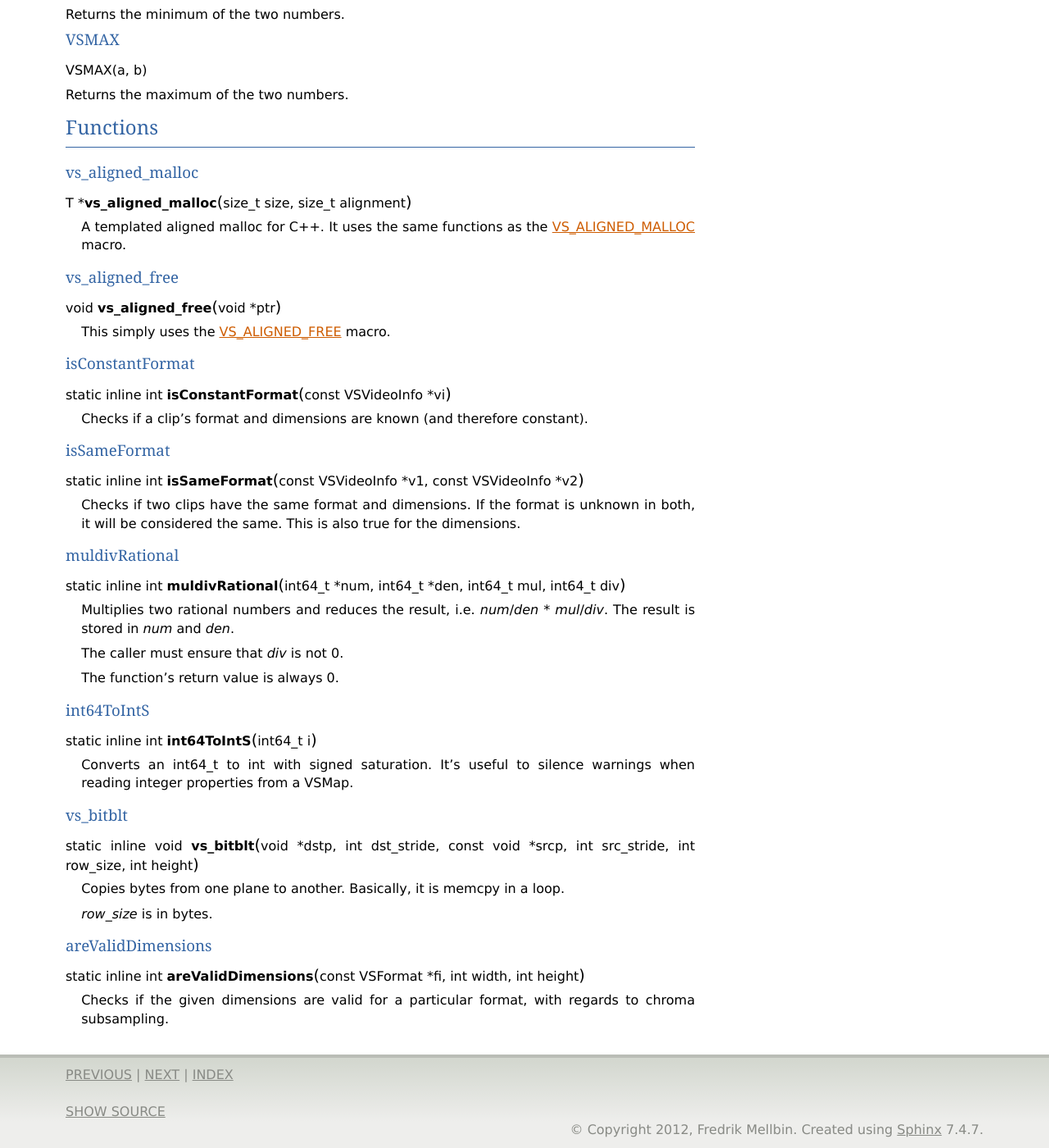
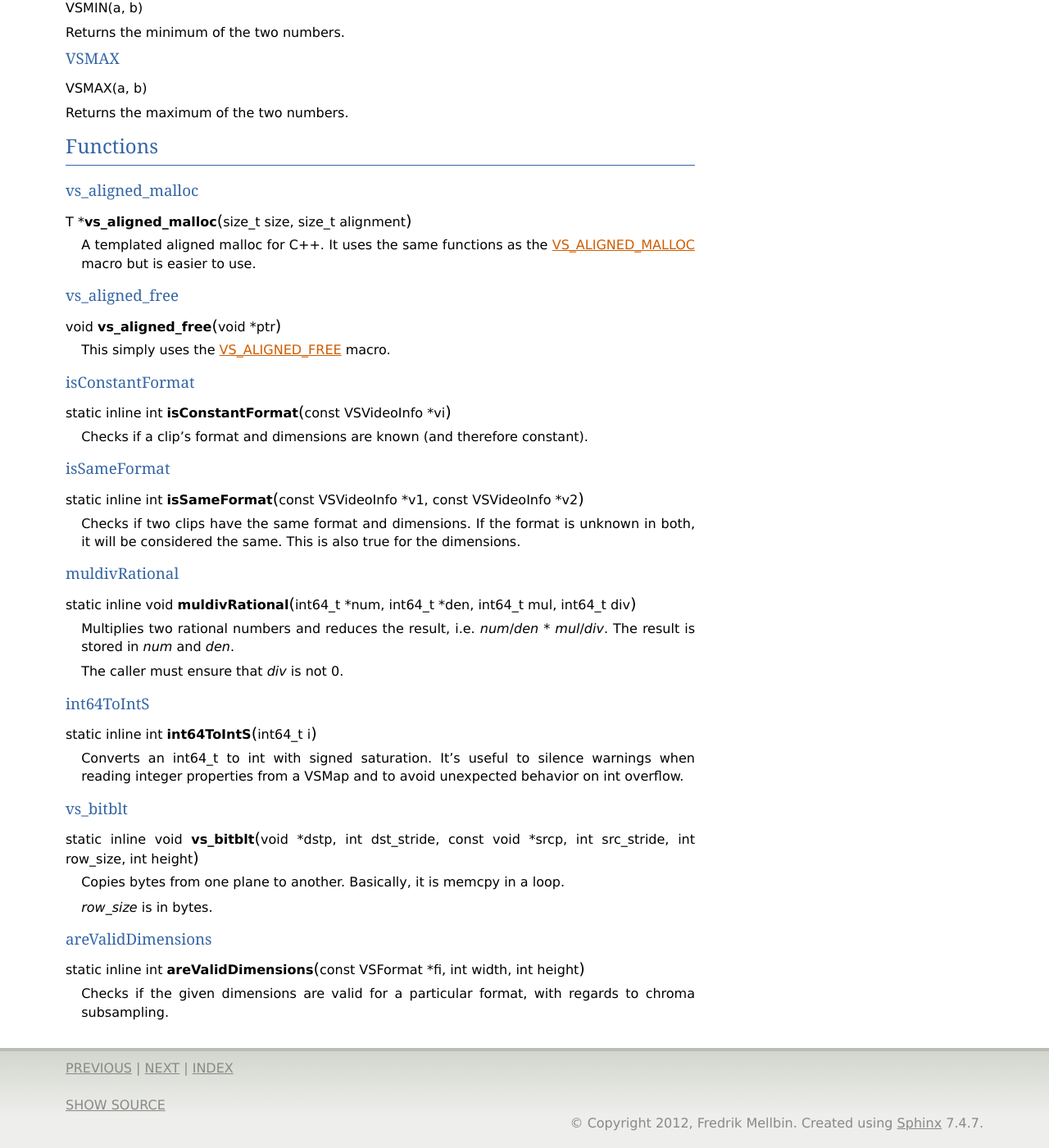
Before and after one commit to vapoursynth/vapoursynth, a Sphinx documentation site: the page built from doc/api/vshelper.h.rst, in a window 1280 px wide and 1400 px high, scrolled down 1358 px. Shown: the whole window at 82% size. Built offline with Sphinx 7.4.7, drawn with Linux system fonts in a browser that asks for light colours; formulas are drawn with MathJax 3; some of the changed text lies outside the part shown.

Commit message:
Improve vshelper docs

```diff
--- a/doc/api/vshelper.h.rst
+++ b/doc/api/vshelper.h.rst
@@ -112,7 +113,7 @@ vs_aligned_malloc
 .. cpp:function:: T* vs_aligned_malloc(size_t size, size_t alignment)
 
    A templated aligned malloc for C++. It uses the same functions as the
-   `VS_ALIGNED_MALLOC <VS_ALIGNED_MALLOC_c_>`_ macro.
+   `VS_ALIGNED_MALLOC <VS_ALIGNED_MALLOC_c_>`_ macro but is easier to use.
 
 
 .. _vs_aligned_free_cpp:
@@ -146,14 +147,12 @@ isSameFormat
 muldivRational
 --------------
 
-.. c:function:: static inline int muldivRational(int64_t *num, int64_t *den, int64_t mul, int64_t div)
+.. c:function:: static inline void muldivRational(int64_t *num, int64_t *den, int64_t mul, int64_t div)
 
    Multiplies two rational numbers and reduces the result, i.e.
    *num*\ /\ *den* \* *mul*\ /\ *div*. The result is stored in *num* and *den*.
 
    The caller must ensure that *div* is not 0.
-
-   The function's return value is always 0.
 
 
 int64ToIntS
@@ -162,7 +161,7 @@ int64ToIntS
 .. c:function:: static inline int int64ToIntS(int64_t i)
 
    Converts an int64_t to int with signed saturation. It's useful to silence
-   warnings when reading integer properties from a VSMap.
+   warnings when reading integer properties from a VSMap and to avoid unexpected behavior on int overflow.
 
 
 vs_bitblt
```
Also changed, not shown: other parts of doc/api/vshelper.h.rst (+2 -1 lines), 1 other file.
